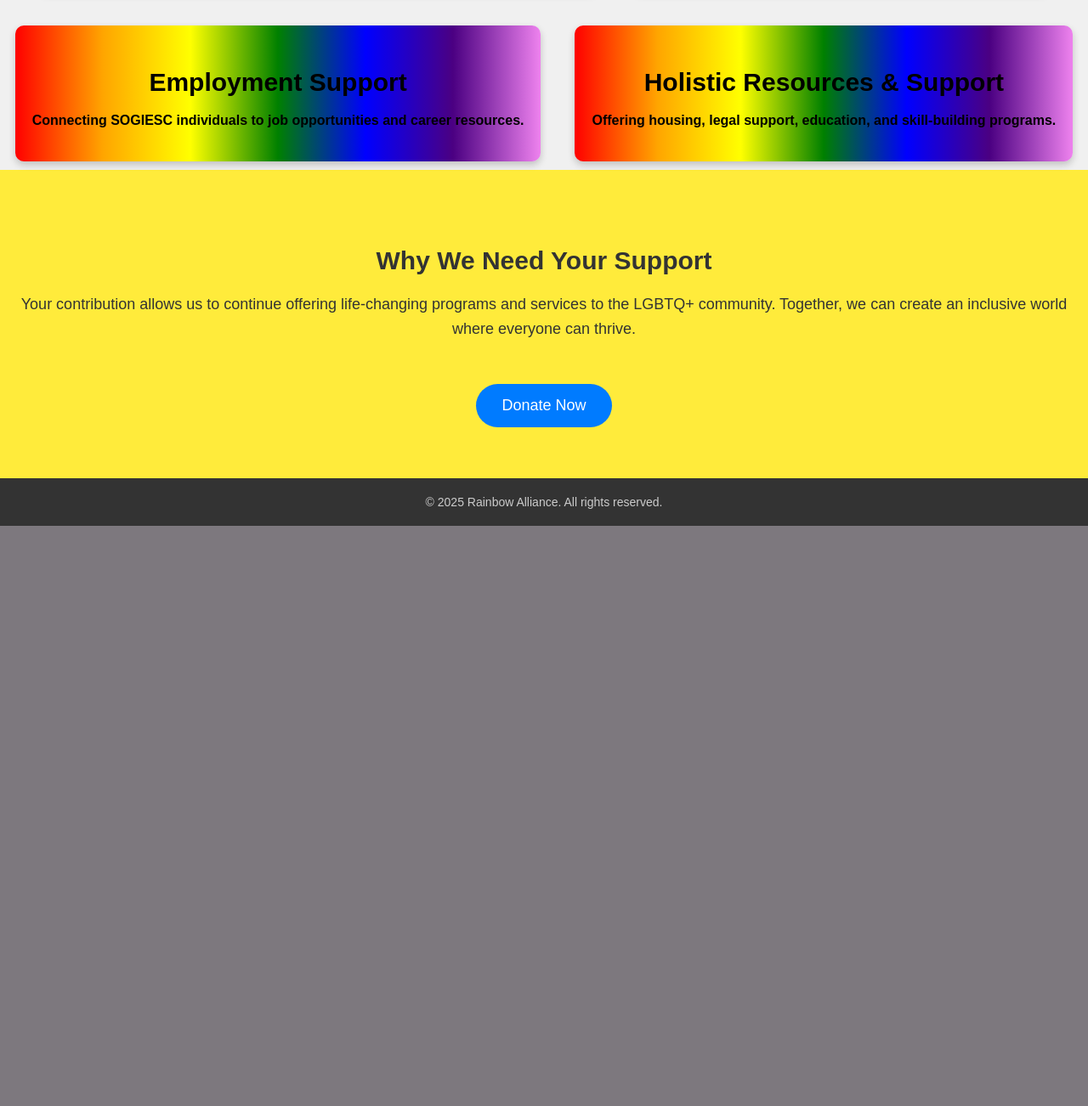
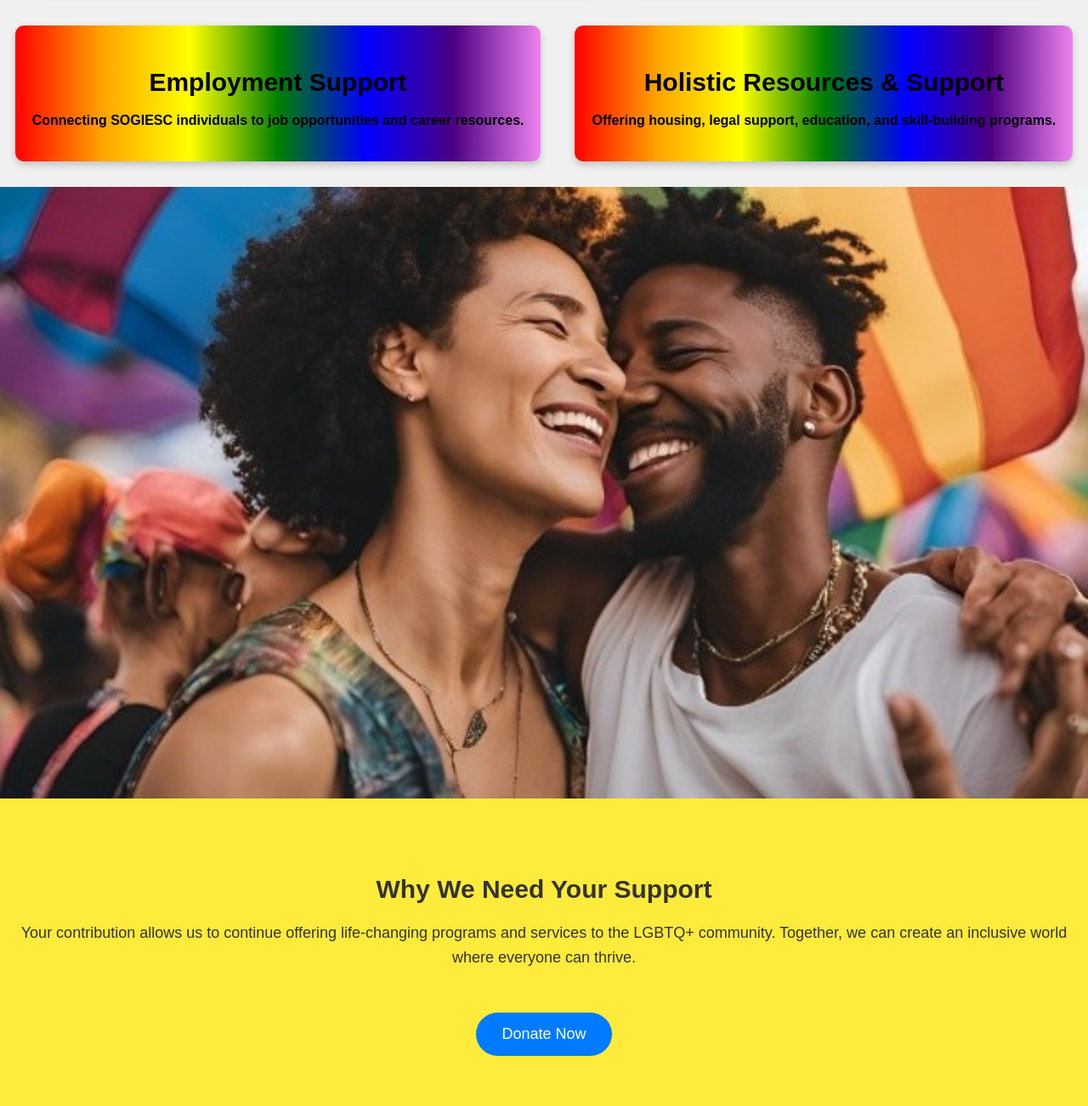
Before and after one commit to djangolgbtqweb/RainbowAlliance, a Django app: page / in a window 1280 px wide. Shown: the part 2098-3400 px from the top of the page at 85% size. Before the commit the page ends 2717 px from the top, so only its background shows below. Run offline with Django 4.2, Linux system fonts and the light colour scheme.

Commit message:
style:image

```diff
--- a/accounts/templates/home.html
+++ b/accounts/templates/home.html
@@ -102,6 +102,10 @@
                 </div>
             </div>
         </section>
+    <!--New Image Section-->
+        <section class="additional-image-section">
+            <img src="{% static 'images/blacks1.jpeg' %}" alt="Black Community Support" class="additional-image">
+        </section>
 
         <section class="call-to-action">
             <h3>Why We Need Your Support</h3>
--- a/static/css/styles.css
+++ b/static/css/styles.css
@@ -704,3 +704,60 @@ footer p {
         height: 150vh;  /* Adjust the container height for larger screens */
     }
 }
+
+/* Additional Image Section Container */
+.additional-image-section {
+    width: 100%;  /* Ensure the container fills the full width */
+    height: 40vh;  /* Set the height of the container for smaller screens */
+    margin-top: 20px;
+    text-align: center;
+    overflow: hidden;  /* Prevent overflow of the image */
+    display: flex;  /* Use flex to center the image */
+    justify-content: center;
+    align-items: center;
+}
+
+/* Additional Image Section Container */
+.additional-image-section {
+    width: 100%;  /* Ensure the container fills the full width */
+    height: 40vh;  /* Set the height of the container for smaller screens */
+    margin-top: 20px;
+    text-align: center;
+    overflow: hidden;  /* Prevent overflow of the image */
+    display: flex;  /* Use flex to center the image */
+    justify-content: center;
+    align-items: center;
+}
+
+/* Additional Image Section Container */
+.additional-image-section {
+    width: 100%;  /* Ensure the container fills the full width */
+    height: 50vh;  /* Set the height of the container for smaller screens */
+    margin-top: 20px;
+    text-align: center;
+    overflow: hidden;  /* Prevent overflow of the image */
+    display: flex;  /* Use flex to center the image */
+    justify-content: center;
+    align-items: center;
+}
+
+/* Additional Image Styling */
+.additional-image {
+    width: 100%;  /* Ensure the image fills the container's width */
+    height: 100%;  /* Ensure the image fills the container's height */
+    object-fit: cover;  /* Cover the container while maintaining aspect ratio */
+    object-position: center; /* Center the image both vertically and horizontally */
+}
+
+/* Responsive Adjustments */
+@media (min-width: 768px) {
+    .additional-image-section {
+        height: 30vh;  /* Adjust the container height for medium screens */
+    }
+}
+
+@media (min-width: 1024px) {
+    .additional-image-section {
+        height: 90vh;  /* Adjust the container height for larger screens */
+    }
+}
```
Also changed, not shown: static/images/blacks1.jpeg (added), 3 other files.
